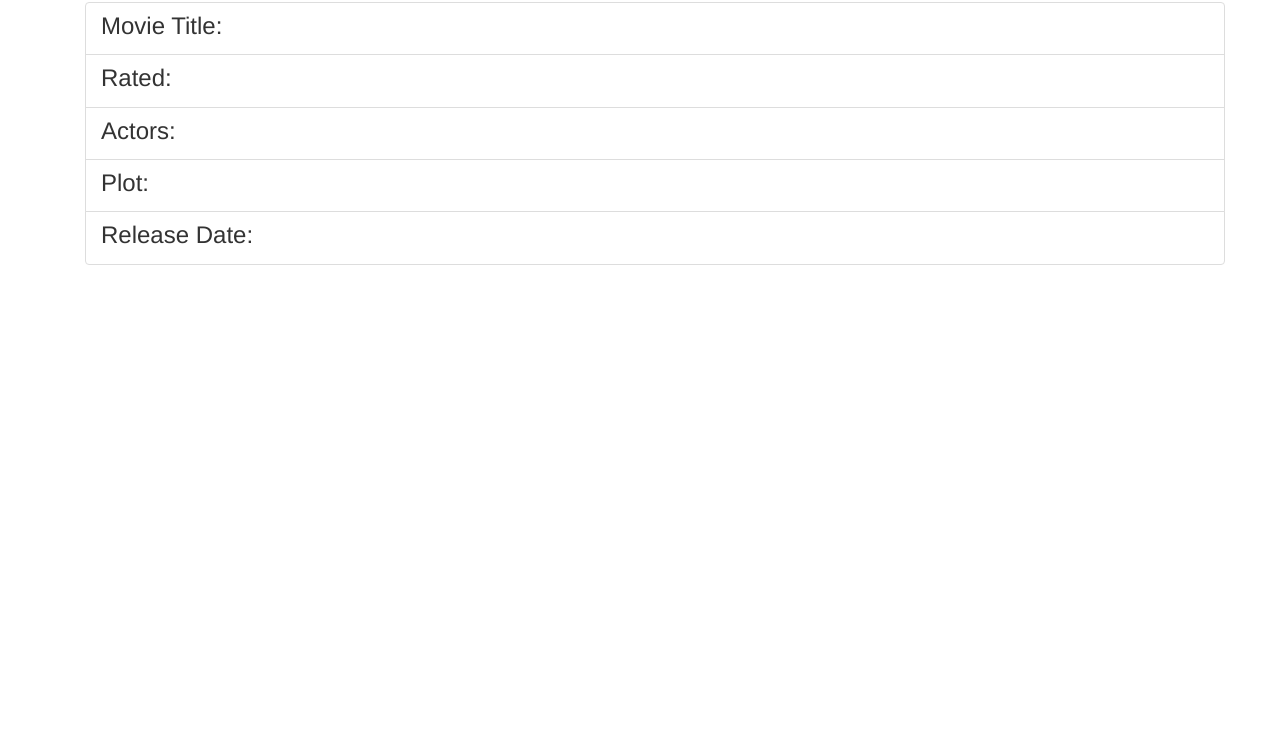
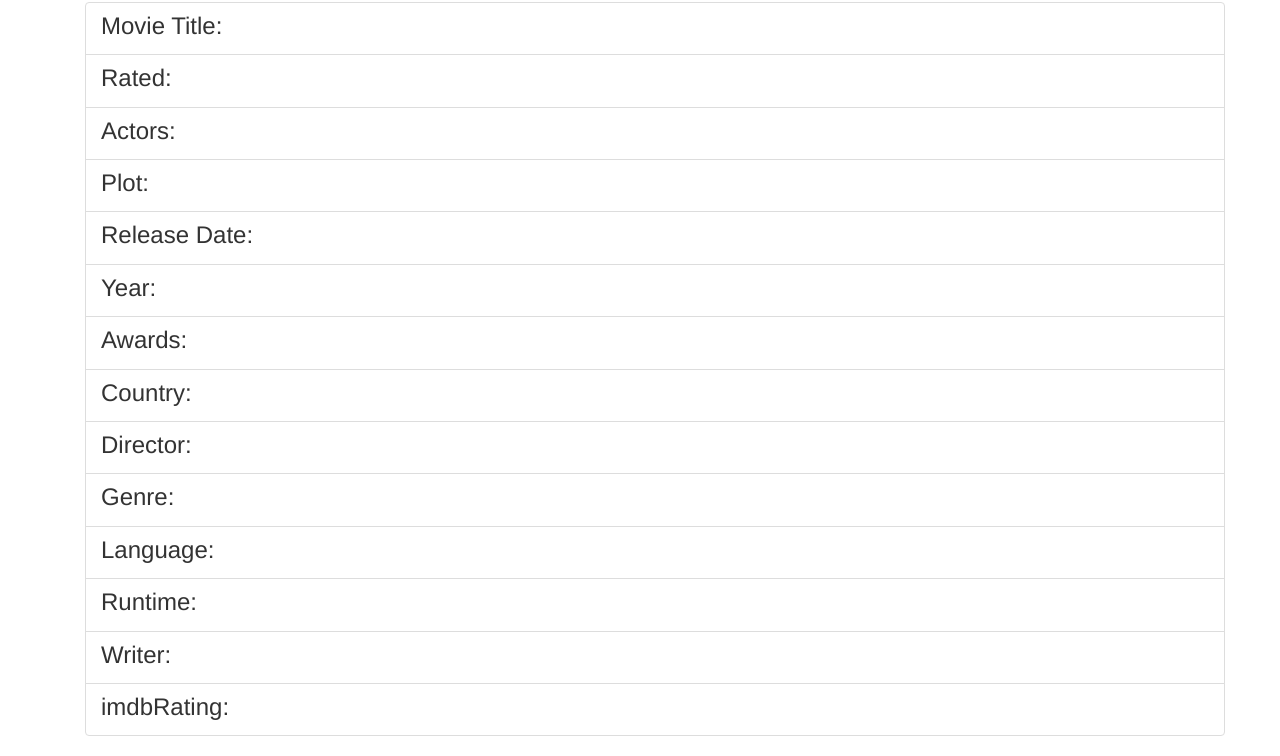
Before and after one commit to ayanna0103/lesson8_ajax, a plain HTML site: page Lesson8_AssignmentFiles/index.html in a window 1280 px wide. Shown: the part 533-1289 px from the top of the page. Before the commit the page ends 818 px from the top, so only its background shows below. Drawn offline with nearby package versions, Linux system fonts and the light colour scheme.

Commit message:
Lesson 8 final commit

```diff
--- a/Lesson8_AssignmentFiles/index.html
+++ b/Lesson8_AssignmentFiles/index.html
@@ -54,6 +54,52 @@ Filename:   index.html
             <p class="list-group-item-text lead text-primary" id="Released">  </p>
         </a>
 
+        <a href-"#" class="list-group-item">
+            <h3 class="list-group-item-heading">Year:</h3>
+            <p class="list-group-item-text lead text-primary" id="Year"></p>
+        </a>
+
+         <a href-"#" class="list-group-item">
+            <h3 class="list-group-item-heading">Awards:</h3>
+            <p class="list-group-item-text lead text-primary" id="Awards"></p>
+        </a>
+
+         <a href-"#" class="list-group-item">
+            <h3 class="list-group-item-heading">Country:</h3>
+            <p class="list-group-item-text lead text-primary" id="Country"></p>
+        </a>
+
+         <a href-"#" class="list-group-item">
+            <h3 class="list-group-item-heading">Director:</h3>
+            <p class="list-group-item-text lead text-primary" id="Director"></p>
+        </a>
+
+         <a href-"#" class="list-group-item">
+            <h3 class="list-group-item-heading">Genre:</h3>
+            <p class="list-group-item-text lead text-primary" id="Genre"></p>
+        </a>
+
+         <a href-"#" class="list-group-item">
+            <h3 class="list-group-item-heading">Language:</h3>
+            <p class="list-group-item-text lead text-primary" id="Language"></p>
+        </a>
+
+         <a href-"#" class="list-group-item">
+            <h3 class="list-group-item-heading">Runtime:</h3>
+            <p class="list-group-item-text lead text-primary" id="Runtime"></p>
+        </a>
+
+         <a href-"#" class="list-group-item">
+            <h3 class="list-group-item-heading">Writer:</h3>
+            <p class="list-group-item-text lead text-primary" id="Writer"></p>
+        </a>
+
+         <a href-"#" class="list-group-item">
+            <h3 class="list-group-item-heading">imdbRating:</h3>
+            <p class="list-group-item-text lead text-primary" id="imdbRating"></p>
+        </a>
+
+
     </div>
 </div>
     <script>
@@ -71,6 +117,16 @@ Filename:   index.html
                      $('#Actors').html(json.Actors);
                      $('#Plot').html(json.Plot);
                      $('#Released').html(json.Released);
+                     $('#Year').html(json.Year);
+                     $('#Awards').html(json.Awards);
+                     $('#Country').html(json.Country);
+                     $('#Director').html(json.Director);
+                     $('#Genre').html(json.Genre);
+                     $('#Language').html(json.Language);
+                     $('#Runtime').html(json.Runtime);
+                     $('#Writer').html(json.Writer);
+                     $('#imdbRating').html(json.imdbRating);
+
                 })
                 .fail(function() {
                       alert("Posting failed.");
```
Also changed, not shown: 1 other file.
